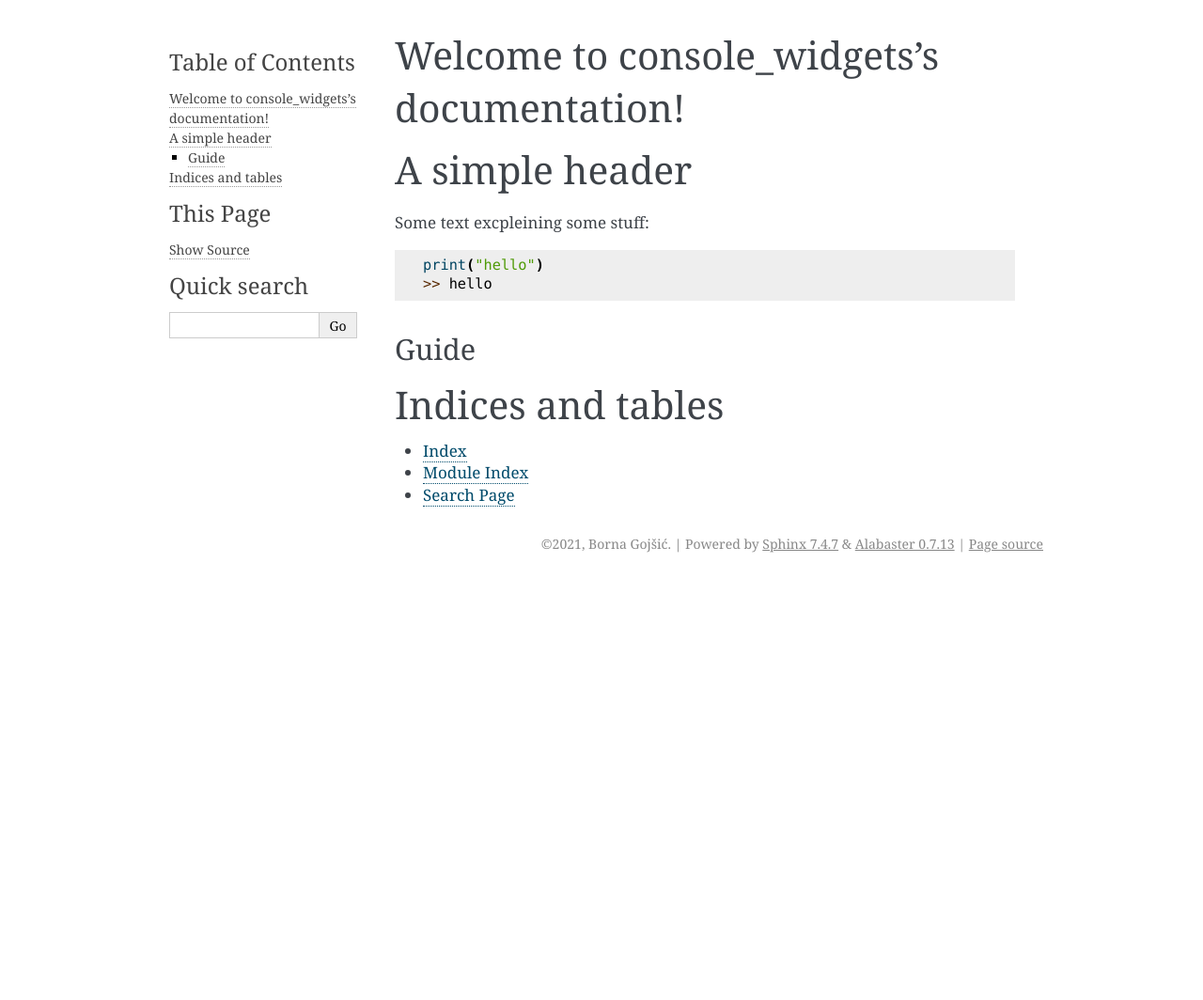
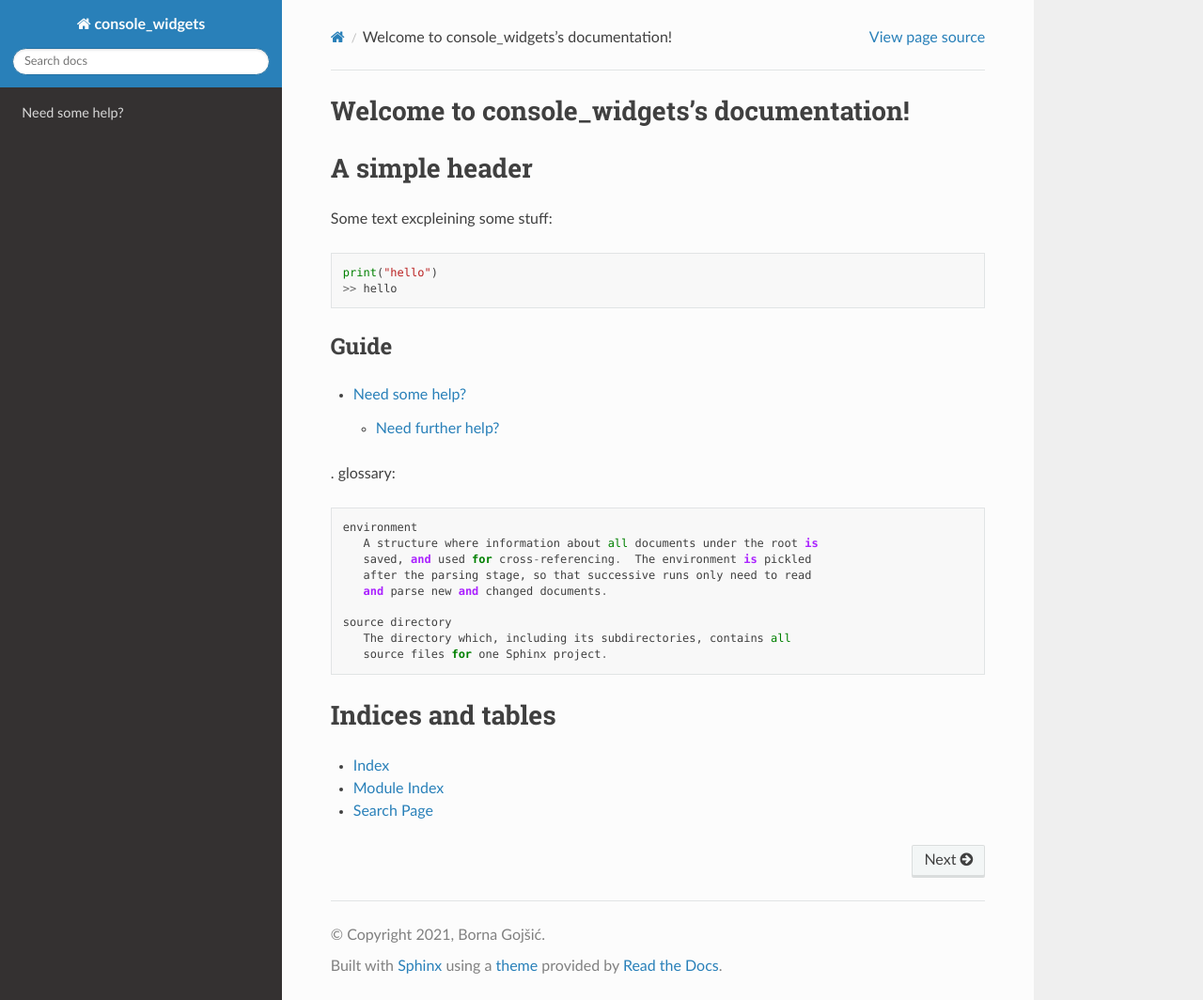
Before and after one commit to bornagojsic/console-widgets, a Sphinx documentation site: the page built from docs/source/index.rst, in a window 1280 px wide and 1064 px high. Shown: the whole window at 94% size. Built offline with Sphinx 7.4.7 and the Read the Docs theme 2.0.0, drawn with Linux system fonts in a browser that asks for light colours.

Commit message:
Updating the sphinx docs

```diff
--- a/docs/source/conf.py
+++ b/docs/source/conf.py
@@ -10,9 +10,9 @@
 # add these directories to sys.path here. If the directory is relative to the
 # documentation root, use os.path.abspath to make it absolute, like shown here.
 #
-# import os
-# import sys
-# sys.path.insert(0, os.path.abspath('.'))
+import os
+import sys
+sys.path.insert(0, os.path.abspath('..'))
 
 
 # -- Project information -----------------------------------------------------
@@ -31,6 +31,8 @@ release = '0.0.565'
 # extensions coming with Sphinx (named 'sphinx.ext.*') or your custom
 # ones.
 extensions = [
+	'sphinx_rtd_theme',
+	'sphinx.ext.autodoc'
 ]
 
 # Add any paths that contain templates here, relative to this directory.
@@ -47,7 +49,7 @@ exclude_patterns = []
 # The theme to use for HTML and HTML Help pages.  See the documentation for
 # a list of builtin themes.
 #
-html_theme = 'alabaster'
+html_theme = 'sphinx_rtd_theme'
 
 # Add any paths that contain custom static files (such as style sheets) here,
 # relative to this directory. They are copied after the builtin static files,
--- a/docs/source/index.rst
+++ b/docs/source/index.rst
@@ -21,10 +21,22 @@ Guide
 ^^^^^
 
 .. toctree::
-    :maxdepth: 3
-    :caption: Contents:
-    help
+   :maxdepth: 2
 
+   help.rst
+
+
+. glossary::
+
+   environment
+      A structure where information about all documents under the root is
+      saved, and used for cross-referencing.  The environment is pickled
+      after the parsing stage, so that successive runs only need to read
+      and parse new and changed documents.
+
+   source directory
+      The directory which, including its subdirectories, contains all
+      source files for one Sphinx project.
 
 
 Indices and tables
```
Also changed, not shown: docs/console_widgets.rst (added, +29 -0 lines), docs/modules.rst (added, +8 -0 lines), docs/setup.rst (added, +7 -0 lines).
